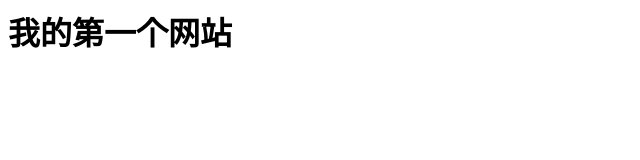
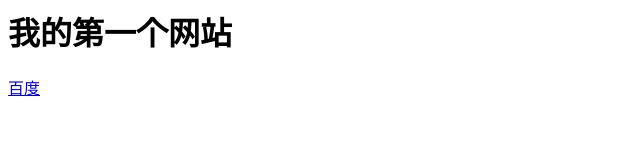
Before and after one commit to Lee-tiny-Co7/leow.io, a plain HTML site: page index.html in a window 1280 px wide. Shown: the full height of the page, 0-640 px from the left. Drawn offline with Linux system fonts and the light colour scheme.

Commit message:
Update index.html

```diff
--- a/index.html
+++ b/index.html
@@ -1 +1,2 @@
 <h1>我的第一个网站</h1>
+<a href="https://www.baidu.com/">百度</a>
```
